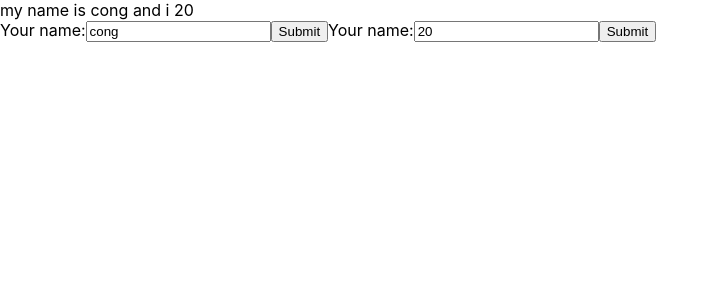
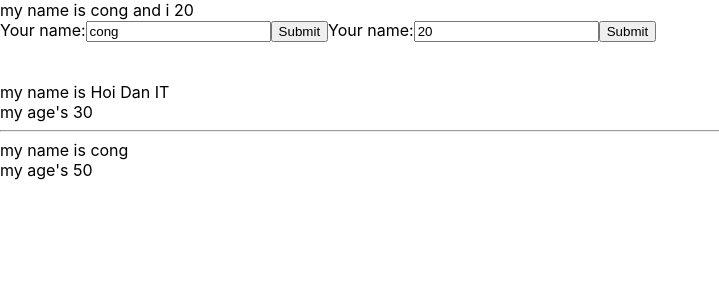
Before and after one commit to congdeptrai13/react-ultimate, a React (Create React App) app: page / in a window 1280 px wide. Shown: the top 300 px of the page, without its empty margins (0-719 px from the left). Built offline with nearby package versions, Linux system fonts and the light colour scheme.

Commit message:
video 23

```diff
--- /dev/null
+++ b/src/components/DisplayInfor.js
@@ -0,0 +1,18 @@
+import React from "react";
+class DisplayInfor extends React.Component {
+  render() {
+    //destructuring array/object
+    const { age, name } = this.props; //object
+    //props => viết tắt properties
+    return (
+      <div>
+        <div>
+          my name is {this.props.name}
+        </div>
+        <div> my age's {this.props.age}</div>
+
+      </div>
+    )
+  }
+}
+export default DisplayInfor;
--- a/src/components/MyComponent.js
+++ b/src/components/MyComponent.js
@@ -2,14 +2,21 @@
 //function component
 
 import React from "react";
+import DisplayInfor from "./DisplayInfor";
 import UserInfor from "./UserInfor";
 class MyComponent extends React.Component {
 
   //JSX
   render() {
+    const myAge = 50;
+    const myInfor = ['ab', 'c', 'c'];
     return (
       <div>
         <UserInfor />
+        <br /><br />
+        <DisplayInfor name="Hoi Dan IT" age="30" />
+        <hr />
+        <DisplayInfor name="cong" age={myAge} myInfor={myInfor} />
       </div >
     );
   }
```
